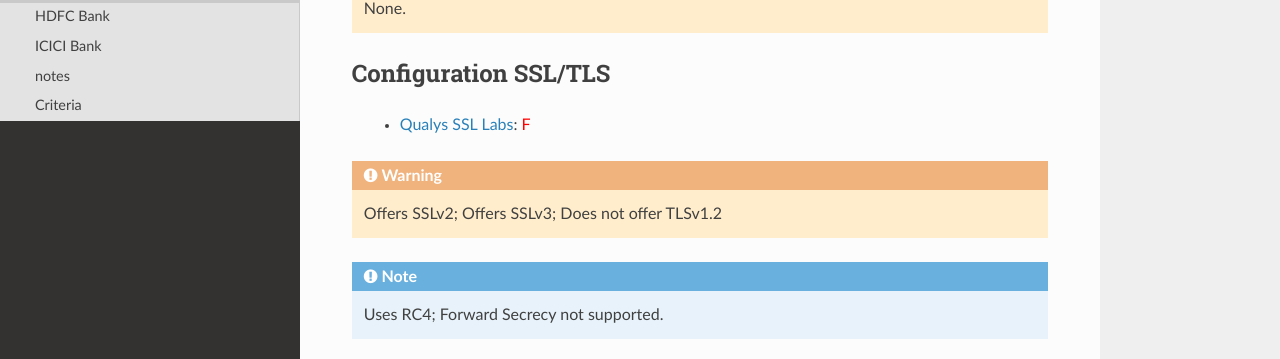
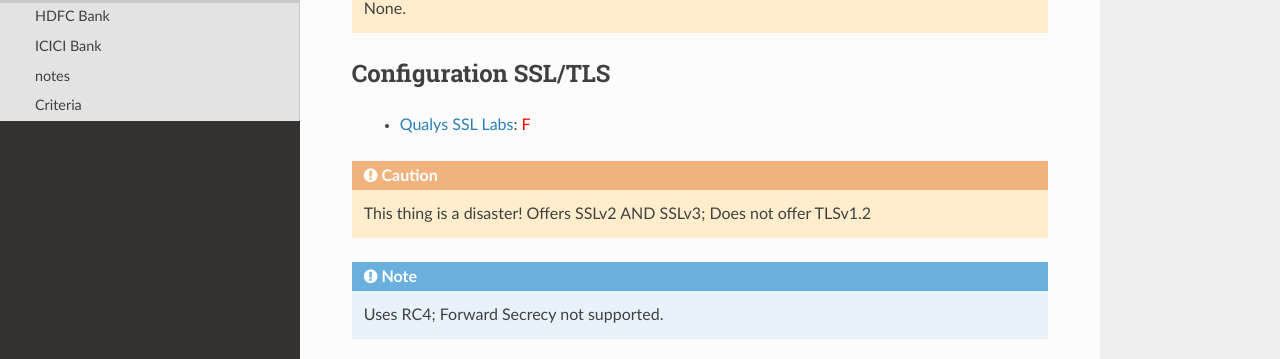
Before and after one commit to eternaltyro/bank-security-india, a Sphinx documentation site: the page built from docs/en/bank_of_baroda.rst, in a window 1280 px wide and 1137 px high. Shown: the part 305-664 px from the top of the window. Built offline with Sphinx 7.4.7 and the Read the Docs theme 2.0.0, drawn with Linux system fonts in a browser that asks for light colours; pages that are not in the unit, such as notebooks, are missing from menus.

Commit message:
Bank of Baroda List of banks Minor changes to Index

```diff
--- a/docs/en/bank_of_baroda.rst
+++ b/docs/en/bank_of_baroda.rst
@@ -26,9 +26,9 @@ Configuration SSL/TLS
 
  - `Qualys SSL Labs`_: :note_f:`F`
 
-.. warning::
-   Offers SSLv2;
-   Offers SSLv3;
+.. Caution::
+   This thing is a disaster!
+   Offers SSLv2 AND SSLv3;
    Does not offer TLSv1.2
 
 .. note::
```
Also changed, not shown: docs/en/banks.txt (added, +39 -0 lines), docs/en/index.rst (+10 -0 lines).
